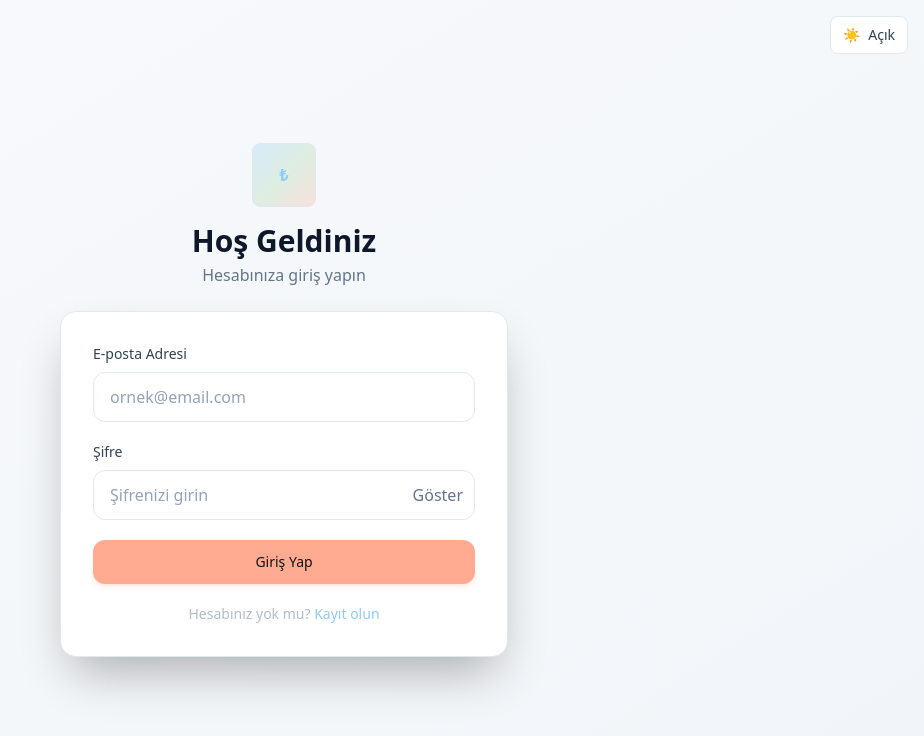
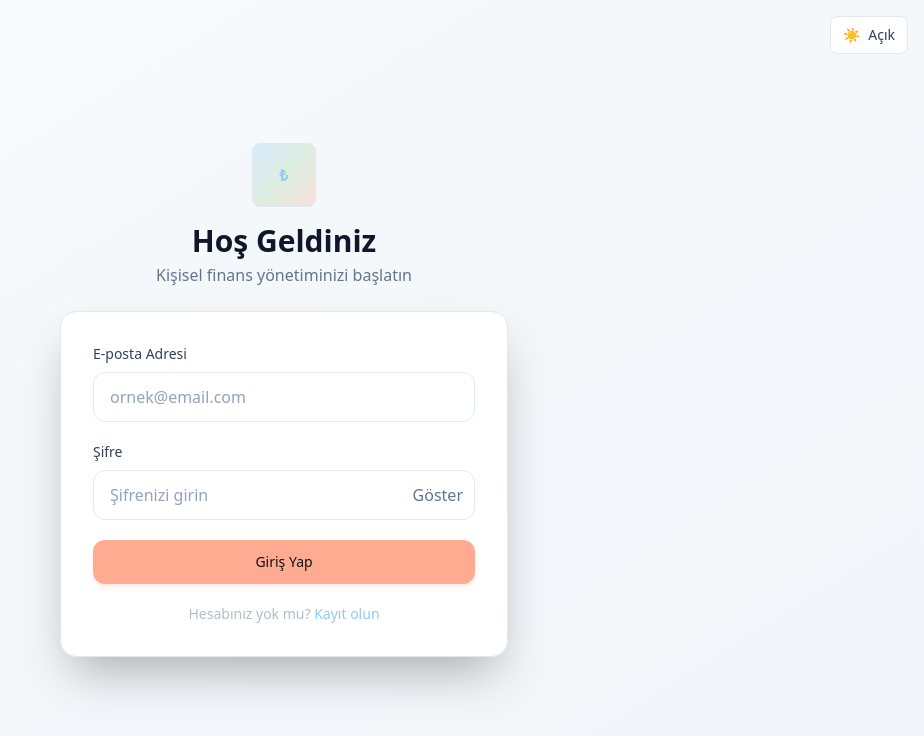
Before and after one commit to hakandincturk/myMoney-frontend, a React (Vite) app: page /login in a window 1280 px wide. Shown: the top 736 px of the page, without its empty margins (356-1280 px from the left). Built offline with nearby package versions, Linux system fonts and the light colour scheme.

Commit message:
Update subtitle in LoginPage component to enhance user guidance.

```diff
--- a/src/pages/screens/auth/LoginPage.tsx
+++ b/src/pages/screens/auth/LoginPage.tsx
@@ -93,7 +93,7 @@ export const LoginPage: React.FC = () => {
   }
 
   return (
-    <AuthContainer title="Hoş Geldiniz" subtitle="Hesabınıza giriş yapın">
+    <AuthContainer title="Hoş Geldiniz" subtitle="Kişisel finans yönetiminizi başlatın">
       <form onSubmit={handleSubmit} className="space-y-5">
             <Input
               id="email"
```
